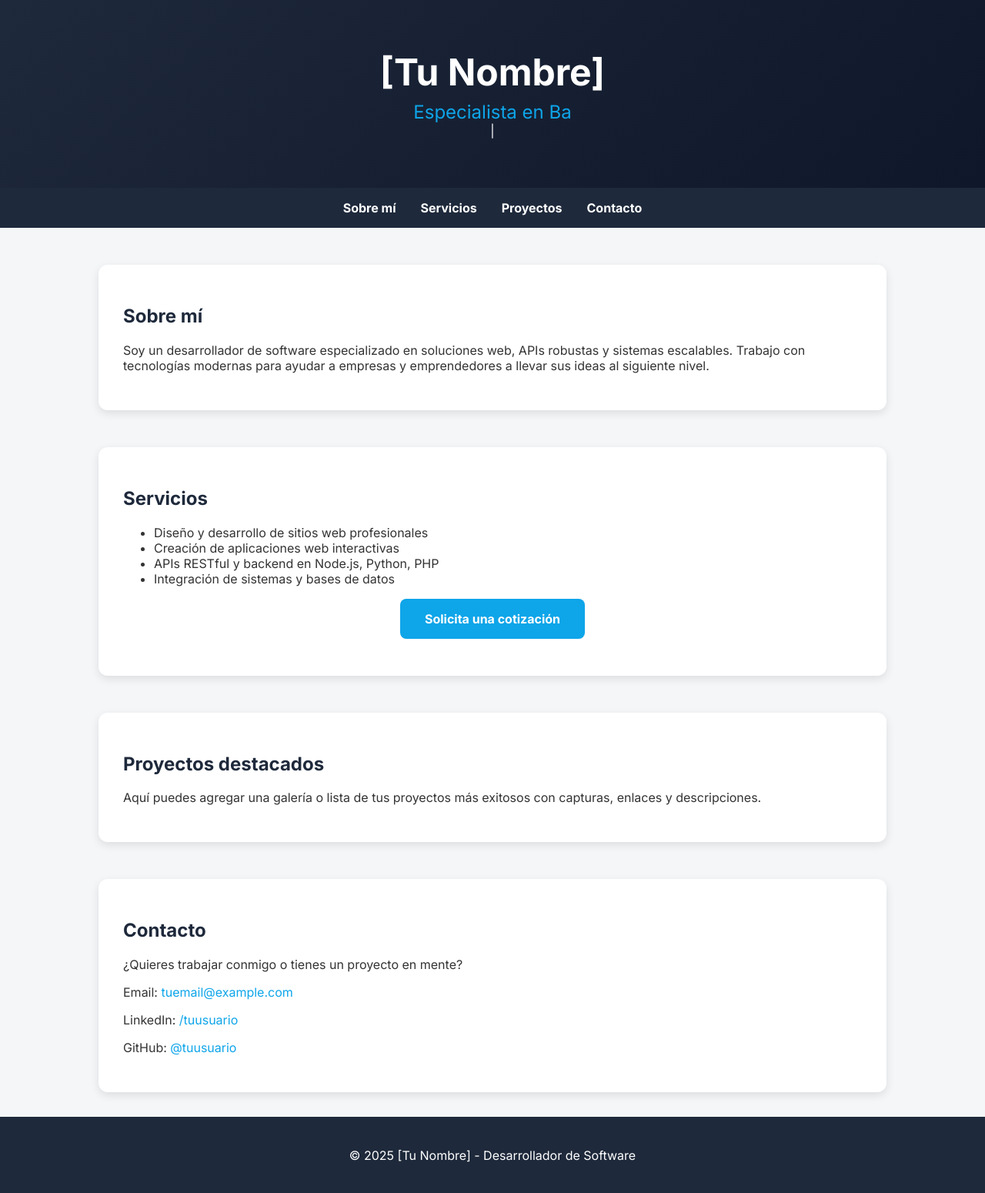
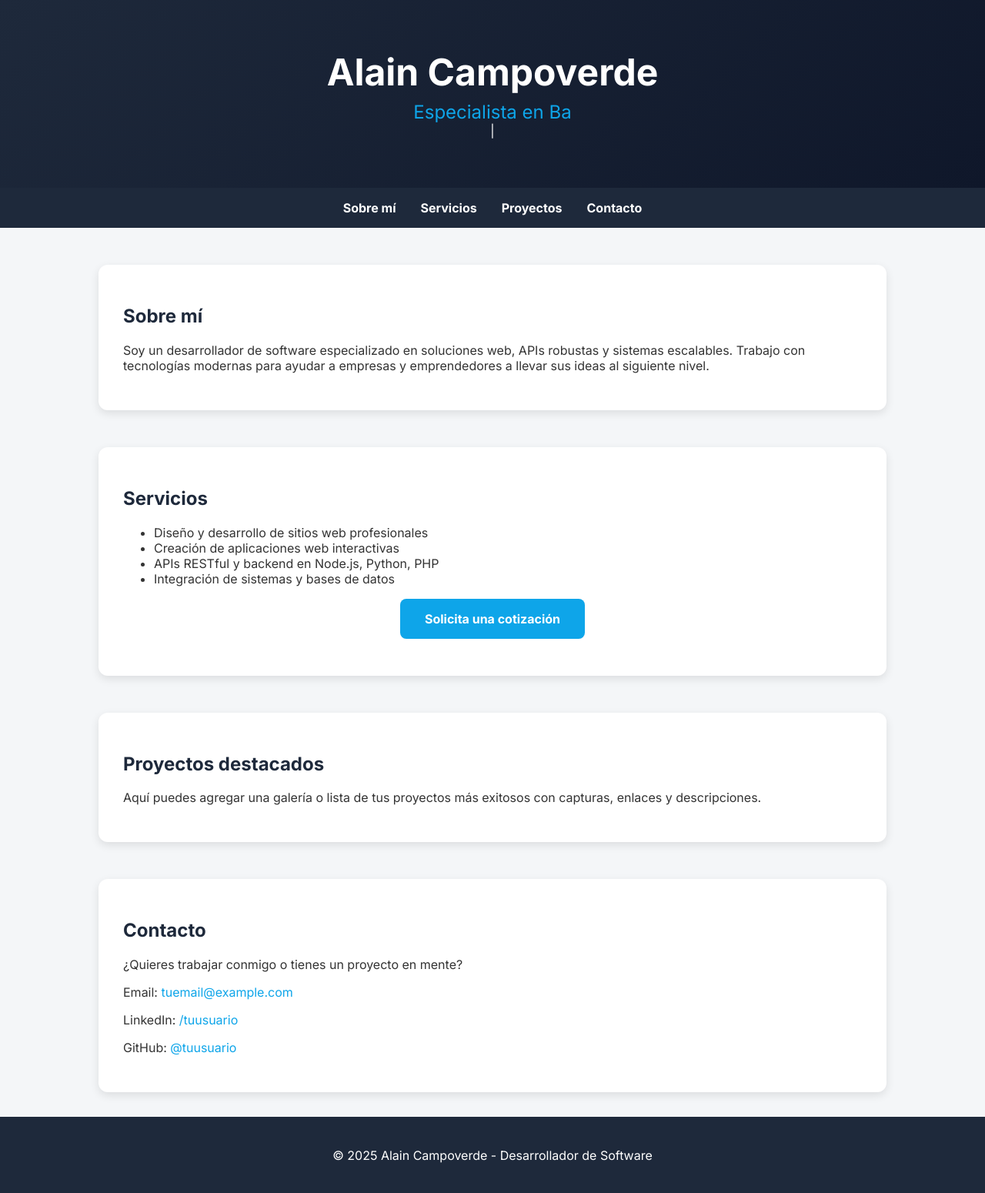
Before and after one commit to dark0013/novadeveloper, a plain HTML site: page index.html in a window 1280 px wide. Shown: the whole page at 77% size. Drawn offline with nearby package versions, Linux system fonts and the light colour scheme.

Commit message:
agregue mi nombre

```diff
--- a/index.html
+++ b/index.html
@@ -94,7 +94,7 @@
 </head>
 <body>
   <header>
-    <h1>[Tu Nombre]</h1>
+    <h1>Alain Campoverde</h1>
     <div class="typed-text"></div>
   </header>
 
@@ -137,7 +137,7 @@
   </section>
 
   <footer>
-    <p>&copy; 2025 [Tu Nombre] - Desarrollador de Software</p>
+    <p>&copy; 2025 Alain Campoverde - Desarrollador de Software</p>
   </footer>
 
   <script>
```
